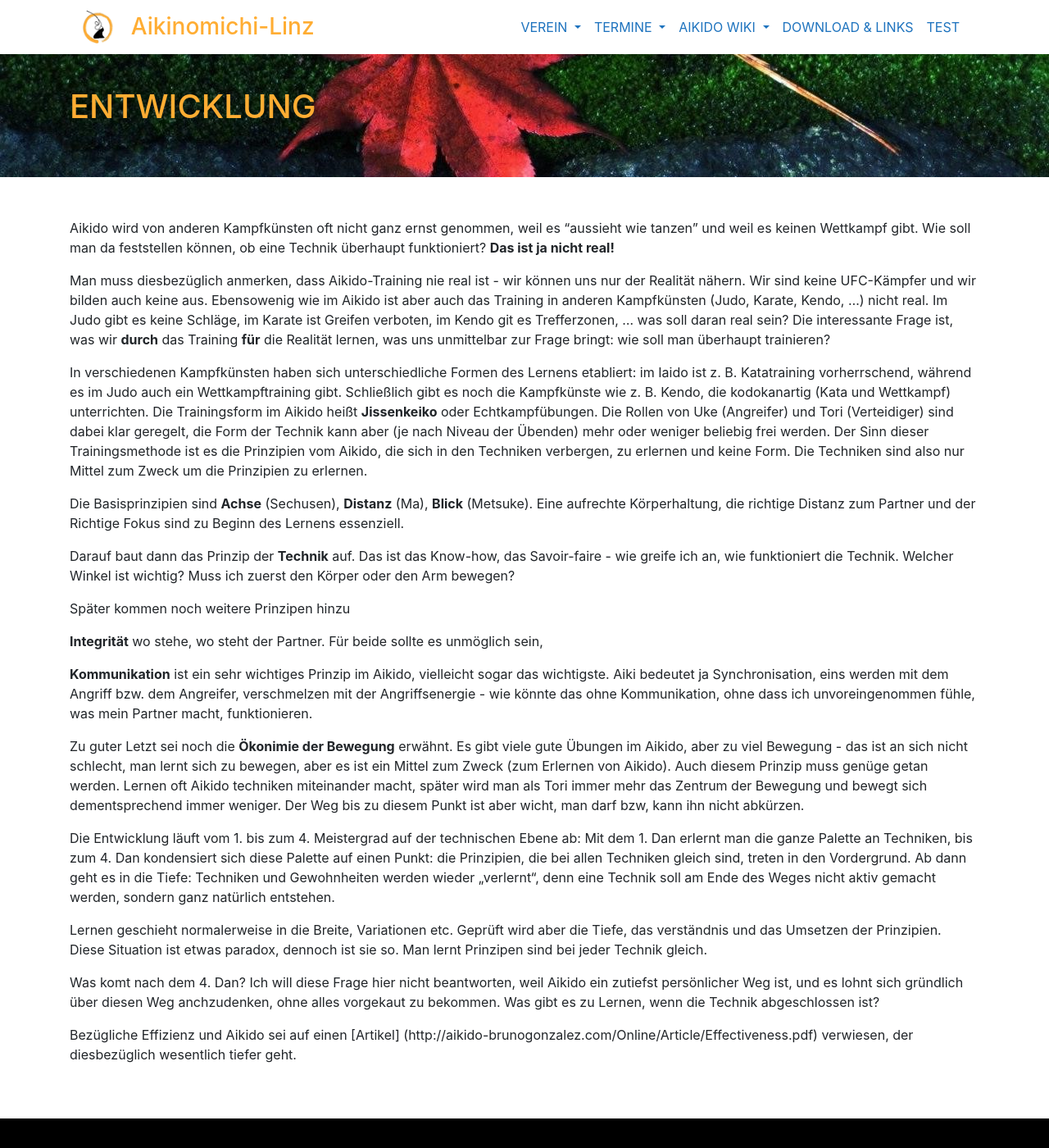
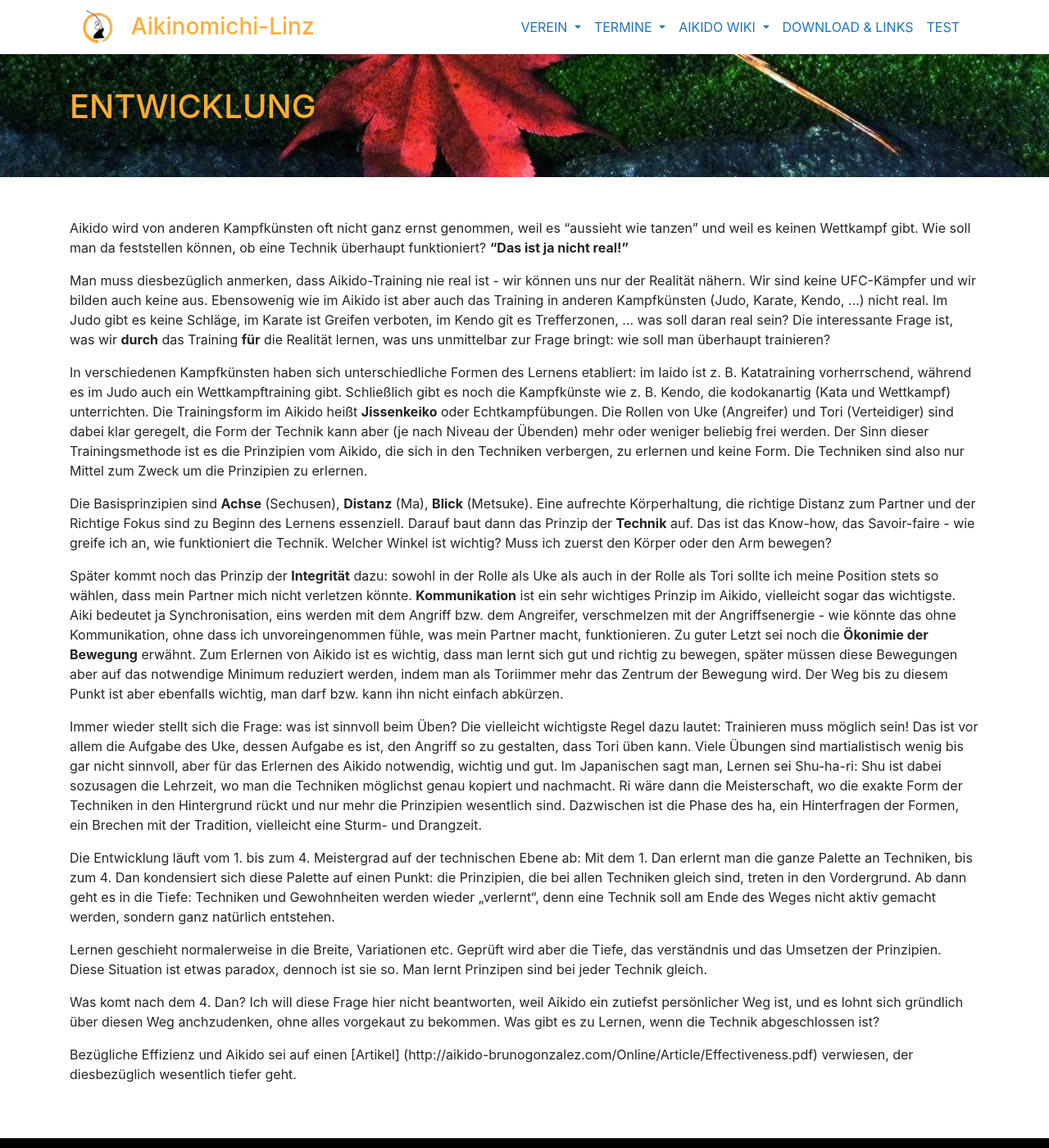
Before and after one commit to TWachs/aikinomichi-linz, a Jekyll site: the page built from prinzipien.md, in a window 1280 px wide and 1400 px high. Shown: the whole window at 82% size. Built offline with Jekyll 4.4.1, drawn with Linux system fonts in a browser that asks for light colours; nearby versions of some CDN libraries.

Commit message:
Update prinzipien.md
Überarbeitet

```diff
--- a/prinzipien.md
+++ b/prinzipien.md
@@ -6,26 +6,19 @@ title: Entwicklung
 
 <div class="container block" markdown="1">
 
-Aikido wird von anderen Kampfkünsten oft nicht ganz ernst genommen, weil es "aussieht wie tanzen" und weil es keinen Wettkampf gibt. Wie soll man da feststellen können, ob eine Technik überhaupt funktioniert? **Das ist ja nicht real!**
+Aikido wird von anderen Kampfkünsten oft nicht ganz ernst genommen, weil es "aussieht wie tanzen" und weil es keinen Wettkampf gibt. Wie soll man da feststellen können, ob eine Technik überhaupt funktioniert? **"Das ist ja nicht real!"**
 
 Man muss diesbezüglich anmerken, dass Aikido-Training nie real ist - wir können uns nur der Realität nähern. Wir sind keine UFC-Kämpfer und wir bilden auch keine aus. Ebensowenig wie im Aikido ist aber auch das Training in anderen Kampfkünsten (Judo, Karate, Kendo, …) nicht real. Im Judo gibt es keine Schläge, im Karate ist Greifen verboten, im Kendo git es Trefferzonen, ... was soll daran real sein? Die interessante Frage ist, was wir **durch** das Training **für** die Realität lernen, was uns unmittelbar zur Frage bringt: wie soll man überhaupt trainieren?
 
 In verschiedenen Kampfkünsten haben sich unterschiedliche Formen des Lernens etabliert: im Iaido ist z. B. Katatraining vorherrschend, während es im Judo auch ein Wettkampftraining gibt. Schließlich gibt es noch die Kampfkünste wie z. B. Kendo, die kodokanartig (Kata und Wettkampf) unterrichten. Die Trainingsform im Aikido heißt **Jissenkeiko** oder Echtkampfübungen. Die Rollen von Uke (Angreifer) und Tori (Verteidiger) sind dabei klar geregelt, die Form der Technik kann aber (je nach Niveau der Übenden) mehr oder weniger beliebig frei werden. Der Sinn dieser Trainingsmethode ist es die Prinzipien vom Aikido, die sich in den Techniken verbergen, zu erlernen und keine Form. Die Techniken sind also nur Mittel zum Zweck um die Prinzipien zu erlernen.
 
-Die Basisprinzipien sind **Achse** (Sechusen), **Distanz** (Ma), **Blick** (Metsuke). Eine aufrechte Körperhaltung, die richtige Distanz zum Partner und der Richtige Fokus sind zu Beginn des Lernens essenziell.
+Die Basisprinzipien sind **Achse** (Sechusen), **Distanz** (Ma), **Blick** (Metsuke). Eine aufrechte Körperhaltung, die richtige Distanz zum Partner und der Richtige Fokus sind zu Beginn des Lernens essenziell. Darauf baut dann das Prinzip der **Technik** auf. Das ist das Know-how, das Savoir-faire - wie greife ich an, wie funktioniert die Technik. Welcher Winkel ist wichtig? Muss ich zuerst den Körper oder den Arm bewegen?
+
+Später kommt noch das Prinzip der **Integrität** dazu: sowohl in der Rolle als Uke als auch in der Rolle als Tori sollte ich meine Position stets so wählen, dass mein Partner mich nicht verletzen könnte. **Kommunikation** ist ein sehr wichtiges Prinzip im Aikido, vielleicht sogar das wichtigste. Aiki bedeutet ja Synchronisation, eins werden mit dem Angriff bzw. dem Angreifer, verschmelzen mit der Angriffsenergie - wie könnte das ohne Kommunikation, ohne dass ich unvoreingenommen fühle, was mein Partner macht, funktionieren. Zu guter Letzt sei noch die **Ökonimie der Bewegung** erwähnt. Zum Erlernen von Aikido ist es wichtig, dass man lernt sich gut und richtig zu bewegen, später müssen diese Bewegungen aber auf das notwendige Minimum reduziert werden, indem man als Toriimmer mehr das Zentrum der Bewegung wird. Der Weg bis zu diesem Punkt ist aber ebenfalls wichtig, man darf bzw. kann ihn nicht einfach abkürzen.
+
+Immer wieder stellt sich die Frage: was ist sinnvoll beim Üben? Die vielleicht wichtigste Regel dazu lautet: Trainieren muss möglich sein! Das ist vor allem die Aufgabe des Uke, dessen Aufgabe es ist, den Angriff so zu gestalten, dass Tori üben kann. Viele Übungen sind martialistisch wenig bis gar nicht sinnvoll, aber für das Erlernen des Aikido notwendig, wichtig und gut. Im Japanischen sagt man, Lernen sei Shu-ha-ri: Shu ist dabei sozusagen die Lehrzeit, wo man die Techniken möglichst genau kopiert und nachmacht. Ri wäre dann die Meisterschaft, wo die exakte Form der Techniken in den Hintergrund rückt und nur mehr die Prinzipien wesentlich sind. Dazwischen ist die Phase des ha, ein Hinterfragen der Formen, ein Brechen mit der Tradition, vielleicht eine Sturm- und Drangzeit.
 
 
-
-
-Darauf baut dann das Prinzip der **Technik** auf. Das ist das Know-how, das Savoir-faire - wie greife ich an, wie funktioniert die Technik. Welcher Winkel ist wichtig? Muss ich zuerst den Körper oder den Arm bewegen?
-
-Später kommen noch weitere Prinzipen hinzu
-
-**Integrität** wo stehe, wo steht der Partner. Für beide sollte es unmöglich sein,
-
-**Kommunikation** ist ein sehr wichtiges Prinzip im Aikido, vielleicht sogar das wichtigste. Aiki bedeutet ja Synchronisation, eins werden mit dem Angriff bzw. dem Angreifer, verschmelzen mit der Angriffsenergie - wie könnte das ohne Kommunikation, ohne dass ich unvoreingenommen fühle, was mein Partner macht, funktionieren.
-
-Zu guter Letzt sei noch die **Ökonimie der Bewegung** erwähnt. Es gibt viele gute Übungen im Aikido, aber zu viel Bewegung - das ist an sich nicht schlecht, man lernt sich zu bewegen, aber es ist ein Mittel zum Zweck (zum Erlernen von Aikido). Auch diesem Prinzip muss genüge getan werden. Lernen oft Aikido techniken miteinander macht, später wird man als Tori immer mehr das Zentrum der Bewegung und bewegt sich dementsprechend immer weniger. Der Weg bis zu diesem Punkt ist aber wicht, man darf bzw, kann ihn nicht abkürzen.
 
 
 
@@ -37,6 +30,8 @@ Prinzipen sind bei jeder Technik gleich.
 
 Was komt nach dem 4. Dan? Ich will diese Frage hier nicht beantworten, weil Aikido ein zutiefst persönlicher Weg ist, und es lohnt sich gründlich über diesen Weg anchzudenken, ohne alles vorgekaut zu bekommen. Was gibt es zu Lernen, wenn die Technik abgeschlossen ist?
 
+
+
 Bezügliche Effizienz und Aikido sei auf einen [Artikel] (http://aikido-brunogonzalez.com/Online/Article/Effectiveness.pdf) verwiesen, der diesbezüglich wesentlich tiefer geht.
 
 
```
